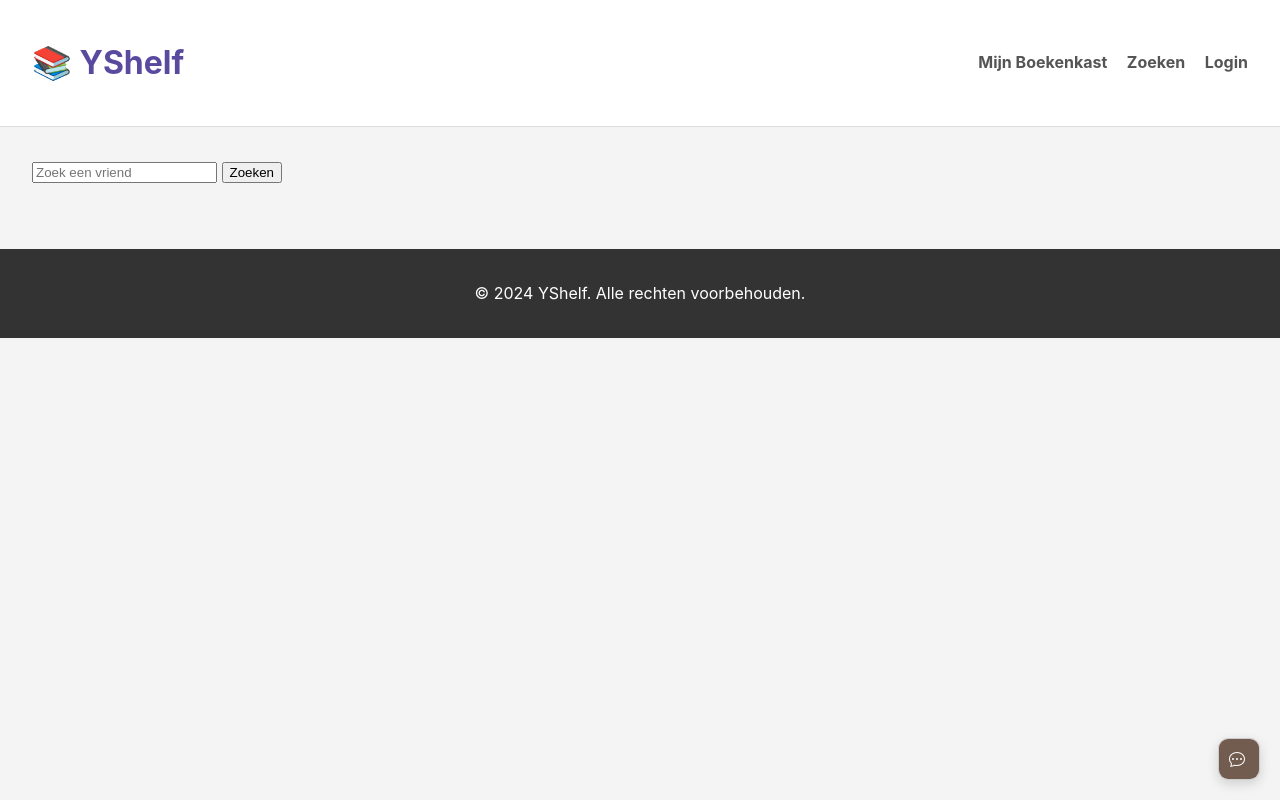
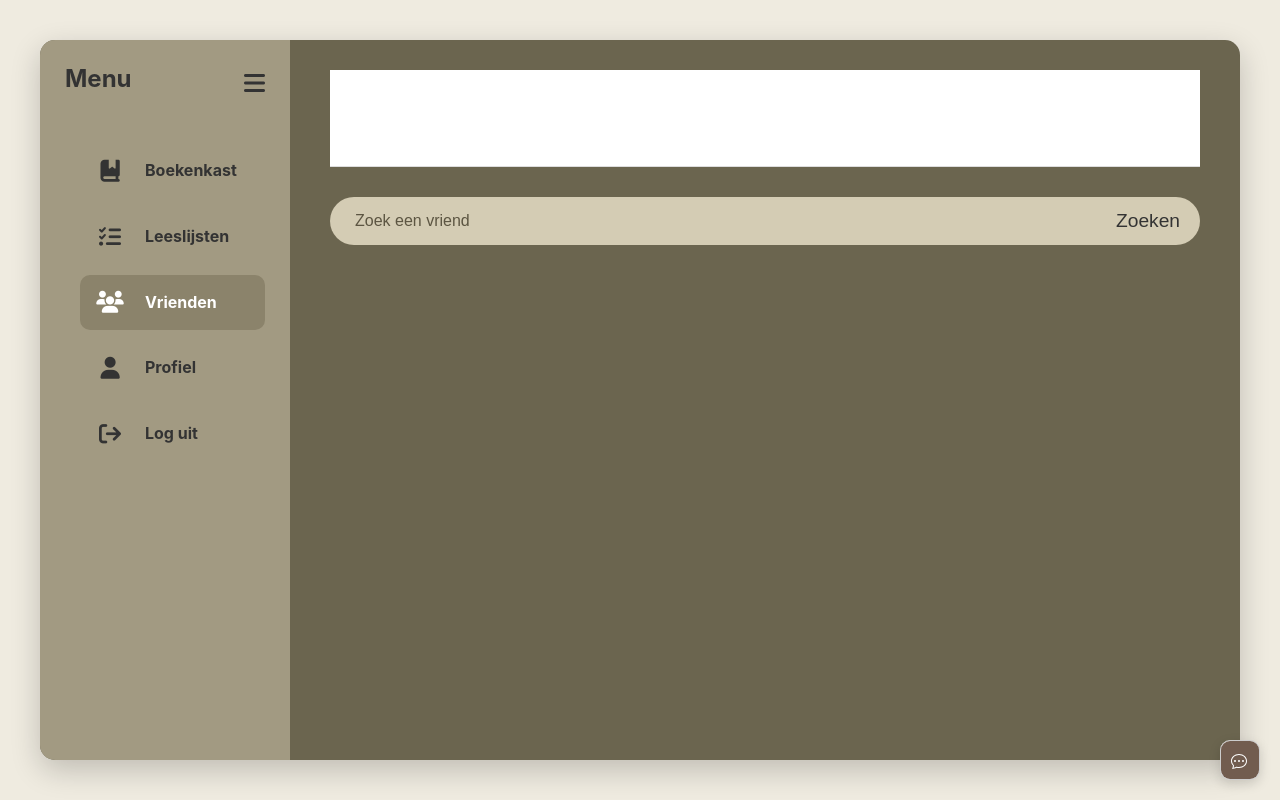
Before and after one commit to charge85172/yshelf, a PHP site: page /php/friends.php in a window 1280 px wide. Run offline with PHP 8.4, Linux system fonts and the light colour scheme; the visitor is signed in with stand-in values (Sample User, id 1).

Commit message:
ADD basic css friends.php

```diff
--- a/php/friends.php
+++ b/php/friends.php
@@ -1,81 +1,3 @@
-<?php
-//
-///** @var mysqli $db */
-//require_once '../includes/database.php';
-//session_start();
-//
-//// M
-//if (!isset($_SESSION['username'])) {
-//    header('Location: index.php');
-//    exit();
-//}
-//
-//if (!isset($_SESSION['user_id'])) {
-//    echo json_encode(['success' => false, 'error' => 'Geen user_id in sessie']);
-//    exit;
-//}
-//
-//
-//if (isset($_GET['q'])) {
-//    $search = $db->real_escape_string($_GET['q']);
-//    $sql = "SELECT id, username FROM users WHERE username LIKE '%$search%' LIMIT 10";
-//    $result = mysqli_query($db, $sql);
-//    $users = mysqli_fetch_all($result, MYSQLI_ASSOC);
-//
-//    header('Content-Type: application/json');
-//    echo json_encode($users);
-//    exit;
-//}
-//
-//// M
-//if ($_SERVER['REQUEST_METHOD'] === 'POST') {
-//    $input = json_decode(file_get_contents('php://input'), true);
-//
-//    $user_id = (int)$_SESSION['user_id'];
-//    $friend_id = (int)$input['friend_id'] ?? 0;
-//
-//    if ($friend_id <= 0) {
-//        echo json_encode(['success' => false, 'error' => 'Ongeldig friend_id']);
-//        exit;
-//    }
-//
-//    $sql = "INSERT INTO friendships (user_id, friend_id, status) VALUES ($user_id, $friend_id, 1)";
-//
-//    header('Content-Type: application/json');
-//
-//    if (mysqli_query($db, $sql)) {
-//        echo json_encode(['success' => true]);
-//    } else {
-//        echo json_encode(['success' => false, 'error' => mysqli_error($db)]);
-//    }
-//    mysqli_close($db);
-//    exit;
-//}
-//
-//// E
-//$user_id = $_GET["id"];
-//
-//$sql = "SELECT * FROM `users` WHERE id = '$user_id'";
-//
-//$result_users = mysqli_query($db, $sql)
-//or die('Error ' . mysqli_error($db) . ' with query ' . $sql);
-//
-//$sql_friend = "SELECT * FROM `user_to_friend_id`";
-//
-//$friends = [];
-//
-//$result_friend = mysqli_query($db, $sql_friend)
-//or die('Error ' . mysqli_error($db) . ' with query ' . $sql_friend);
-//
-//$user = mysqli_fetch_assoc($result_users);
-//while ($row = mysqli_fetch_assoc($result_friend)) {
-//    $friends[] = $row;
-//}
-////print_r($user);
-////print_r($friends);
-//?>
-
-
 <?php
 /** @var mysqli $db */
 require_once '../includes/database.php';
@@ -88,7 +10,7 @@ if (!isset($_SESSION['user_id'])) {
 }
 
 $user_id = (int)$_SESSION['user_id'];
-
+// E
 if (isset($_GET['q'])) {
     $search = $db->real_escape_string($_GET['q']);
     $sql = "
@@ -118,6 +40,8 @@ if (isset($_GET['q'])) {
     echo json_encode($users);
     exit;
 }
+
+// M
 if ($_SERVER['REQUEST_METHOD'] === 'POST') {
     $input = json_decode(file_get_contents('php://input'), true);
 
@@ -154,24 +78,258 @@ if ($_SERVER['REQUEST_METHOD'] === 'POST') {
 <head>
     <meta charset="UTF-8">
     <meta name="viewport" content="width=device-width, initial-scale=1.0">
-    <title>YShelf - Jouw Digitale Boekenkast</title>
-    <link rel="stylesheet" href="/css/styles.css">
+    <title>Jouw Yshelf</title>
+    <link rel="stylesheet" href="../css/styles.css">
+    <link rel="stylesheet" href="https://cdnjs.cloudflare.com/ajax/libs/font-awesome/6.5.2/css/all.min.css">
+    <script src="../js/AI.js" defer></script>
+    <style>
+        /* --- STYLING (CSS) --- */
+        :root {
+            --bg-main: #EFEBE0;
+            --bg-container: #6B654F; /* Brownish container color */
+            --bg-sidebar: #A29A82; /* Lighter sidebar color */
+            --bg-sidebar-active: #8B836B;
+            --text-color: #333;
+            --text-light: #FFFFFF;
+            --search-bg: #D4CCB4;
+            --cover-bg: #B1A990; /* The requested background for covers */
+        }
+
+        * {
+            box-sizing: border-box;
+            margin: 0;
+            padding: 0;
+        }
+
+        body {
+            font-family: -apple-system, BlinkMacSystemFont, "Segoe UI", Roboto, Helvetica, Arial, sans-serif;
+            background-color: var(--bg-main);
+            color: var(--text-color);
+            line-height: 1.6;
+        }
+
+        .page-container {
+            display: flex;
+            width: 1200px;
+            max-width: 95%; /* Use percentage for better responsiveness */
+            min-height: 90vh; /* Use min-height instead of fixed height */
+            margin: 5vh auto; /* Center the container with margin */
+            background-color: var(--bg-container);
+            border-radius: 15px;
+            box-shadow: 0 10px 30px rgba(0, 0, 0, 0.2);
+            overflow: hidden;
+        }
+
+        /* --- Main Content Area --- */
+        .main-content {
+            flex-grow: 1;
+            padding: 30px 40px; /* Increased padding for better spacing */
+            display: flex;
+            flex-direction: column;
+            position: relative;
+            overflow-y: auto; /* Allow this entire section to scroll */
+        }
+
+        header {
+            text-align: center;
+            margin-bottom: 30px;
+        }
+
+        header h1 {
+            font-size: 2.5em;
+            color: var(--text-light);
+            font-weight: bold;
+        }
+
+        .search-bar {
+            position: relative;
+            margin-bottom: 35px;
+        }
+
+        .search-bar input {
+            width: 100%;
+            padding: 15px 50px 15px 25px; /* Adjust padding for icon */
+            border-radius: 25px;
+            border: none;
+            background-color: var(--search-bg);
+            font-size: 1em;
+            color: var(--text-color);
+        }
+
+        .search-bar input::placeholder {
+            color: #5c5542;
+        }
+
+        .search-bar button {
+            position: absolute;
+            right: 10px;
+            top: 50%;
+            transform: translateY(-50%);
+            background: none;
+            border: none;
+            font-size: 1.2em;
+            cursor: pointer;
+            color: var(--text-color);
+            padding: 10px;
+        }
+
+        /*!* Bookshelves *!*/
+        /*.bookshelves {*/
+        /*    display: flex;*/
+        /*    flex-direction: column;*/
+        /*    gap: 30px; !* Space between shelves *!*/
+        /*}*/
+
+        /*.shelf-header {*/
+        /*    display: flex;*/
+        /*    justify-content: space-between;*/
+        /*    align-items: center;*/
+        /*    margin-bottom: 15px;*/
+        /*}*/
+
+        .shelf-header h2 {
+            color: var(--text-light);
+            font-size: 1.4em;
+        }
+
+        .shelf-header a {
+            color: var(--text-light);
+            text-decoration: none;
+            font-size: 1.5em;
+            transition: transform 0.2s;
+        }
+
+        .shelf-header a:hover {
+            transform: translateX(5px);
+        }
+
+        /* --- Sidebar --- */
+        .sidebar {
+            width: 250px;
+            flex-shrink: 0;
+            background-color: var(--bg-sidebar);
+            padding: 25px;
+            display: flex;
+            flex-direction: column;
+        }
+
+        .sidebar .menu-header {
+            display: flex;
+            justify-content: space-between;
+            align-items: center;
+            margin-bottom: 40px;
+        }
+
+        .sidebar .menu-header h2 {
+            font-size: 1.5em;
+            color: var(--text-color);
+        }
+
+        .sidebar .menu-header .menu-icon {
+            font-size: 24px;
+            cursor: pointer;
+        }
+
+        .sidebar nav a {
+            display: flex;
+            align-items: center;
+            padding: 15px;
+            margin-bottom: 10px;
+            border-radius: 10px;
+            text-decoration: none;
+            color: var(--text-color);
+            font-weight: bold;
+            transition: background-color 0.2s;
+        }
+
+        .sidebar nav a i {
+            font-size: 22px;
+            margin-right: 20px;
+            width: 30px; /* To align text */
+            text-align: center;
+        }
+
+        .sidebar nav a:hover {
+            background-color: var(--bg-sidebar-active);
+        }
+
+        .sidebar nav a.active {
+            background-color: var(--bg-sidebar-active);
+            color: var(--text-light);
+        }
+
+        .sidebar .log-out {
+            margin-top: auto;
+        }
+
+        /* --- Help Pop-up Widget --- */
+        .help-widget {
+            position: absolute;
+            bottom: 25px;
+            right: 40px;
+            cursor: pointer;
+        }
+
+        .help-widget .icon {
+            width: 60px;
+            height: 60px;
+            background-color: var(--bg-sidebar);
+            border-radius: 50%;
+            display: flex;
+            justify-content: center;
+            align-items: center;
+            font-size: 28px;
+            color: var(--text-color);
+            box-shadow: 0 4px 10px rgba(0, 0, 0, 0.2);
+            transition: background-color 0.2s;
+        }
+
+        .help-widget:hover .icon {
+            background-color: var(--bg-sidebar-active);
+        }
+
+    </style>
 </head>
 <body>
+
+<div class="page-container">
+    <aside class="sidebar">
+        <div class="menu-header">
+            <h2>Menu</h2>
+            <div class="menu-icon">
+                <i class="fa-solid fa-bars"></i>
+            </div>
+        </div>
+        <nav>
+            <a href="boekenkast.php">
+                <i class="fa-solid fa-book-bookmark"></i>
+                <span>Boekenkast</span>
+            </a>
+            <a href="booklist.php">
+                <i class="fa-solid fa-list-check"></i>
+                <span>Leeslijsten</span>
+            </a>
+            <a href="friends.php?id=<?= $user_id ?>" class="active">
+                <i class="fa-solid fa-users"></i>
+                <span>Vrienden</span>
+            </a>
+            <a href="profile.php">
+                <i class="fa-solid fa-user"></i>
+                <span>Profiel</span>
+            </a>
+            <a href="../includes/logout.php" class="log-out">
+                <i class="fa-solid fa-arrow-right-from-bracket"></i>
+                <span>Log uit</span>
+            </a>
+        </nav>
+    </aside>
+
+    <main class="main-content">
         <header>
-    <h1>📚 YShelf</h1>
-    <nav>
-        <a href="/php/search.php">Mijn Boekenkast</a>
-        <a href="#">Zoeken</a>
-        <a href="../index.php">Login</a>
-
-
-    </nav>
+            <h1>Jouw Yshelf</h1>
         </header>
-
-<main>
         <div class="friend-search">
-        <div class="searchbar">
+            <div class="search-bar">
                 <input type="text" id="searchInput" placeholder="Zoek een vriend">
                 <button id="searchButton" type="button">Zoeken</button>
                 <div class="search-box" style="position: absolute; top: 20px; right: 0;">
@@ -181,12 +339,10 @@ if ($_SERVER['REQUEST_METHOD'] === 'POST') {
                 <div id="results" class="shelf-rows"></div>
             </div>
         </div>
-
-</main>
-<!-- Chat widget -->
         <div id="chat-widget" class="collapsed">
             <div id="chat-header">
-        <svg xmlns="http://www.w3.org/2000/svg" width="16" height="16" fill="currentColor" class="bi bi-chat-dots"
+                <svg xmlns="http://www.w3.org/2000/svg" width="16" height="16" fill="currentColor"
+                     class="bi bi-chat-dots"
                      viewBox="0 0 16 16">
                     <path d="M5 8a1 1 0 1 1-2 0 1 1 0 0 1 2 0m4 0a1 1 0 1 1-2 0 1 1 0 0 1 2 0m3 1a1 1 0 1 0 0-2 1 1 0 0 0 0 2"/>
                     <path d="m2.165 15.803.02-.004c1.83-.363 2.948-.842 3.468-1.105A9 9 0 0 0 8 15c4.418 0 8-3.134 8-7s-3.582-7-8-7-8 3.134-8 7c0 1.76.743 3.37 1.97 4.6a10.4 10.4 0 0 1-.524 2.318l-.003.011a11 11 0 0 1-.244.637c-.079.186.074.394.273.362a22 22 0 0 0 .693-.125m.8-3.108a1 1 0 0 0-.287-.801C1.618 10.83 1 9.468 1 8c0-3.192 3.004-6 7-6s7 2.808 7 6-3.004 6-7 6a8 8 0 0 1-2.088-.272 1 1 0 0 0-.711.074c-.387.196-1.24.57-2.634.893a11 11 0 0 0 .398-2"/>
@@ -195,18 +351,10 @@ if ($_SERVER['REQUEST_METHOD'] === 'POST') {
             </div>
             <div id="chat-box"></div>
             <div id="chat-input">
-        <input type="text" id="userInput" placeholder="Typ een bericht..."/>
-        <button onclick="sendMessage()">▶</button>
             </div>
         </div>
-
-
-<footer>
-    <p>&copy; 2024 YShelf. Alle rechten voorbehouden.</p>
-</footer>
-
-<!-- JavaScript files -->
+    </main>
+</div>
 <script src="/js/Friends.js"></script>
-
 </body>
 </html>
```
Lines whose indentation alone changed are shown as unchanged.
